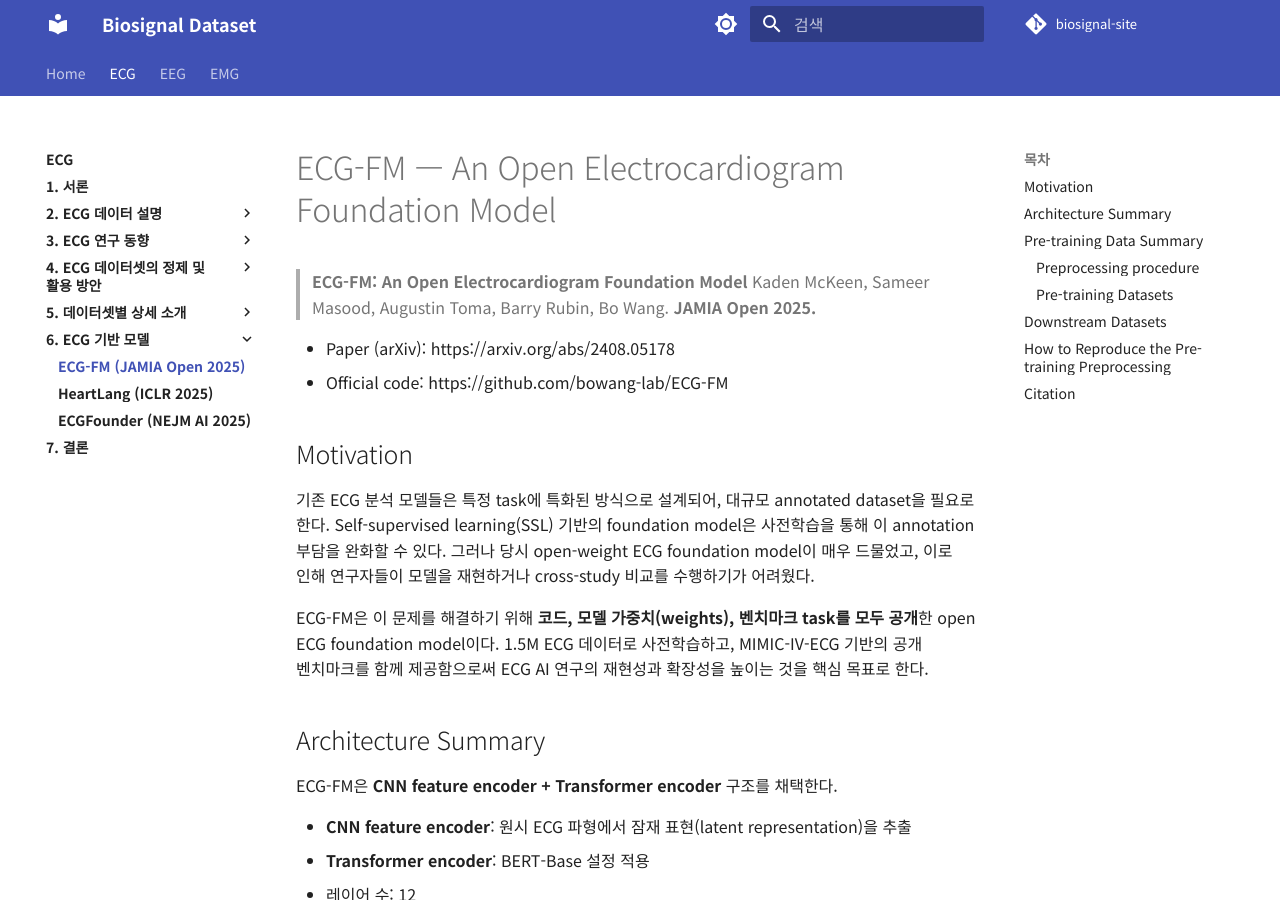
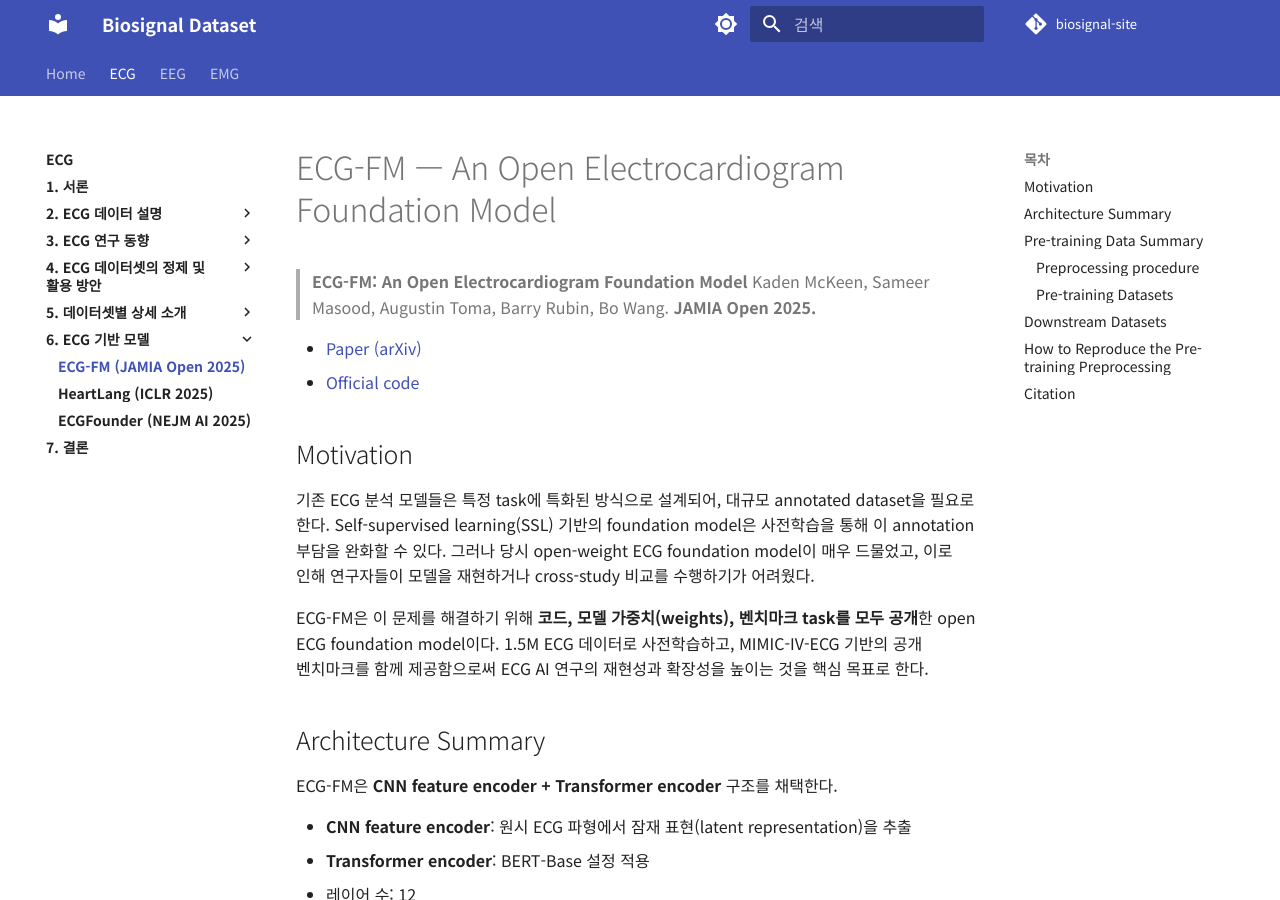
Before and after one commit to iwantjeonyeok/biosignal-site, an MkDocs documentation site: the page built from docs/ecg/6-ecg-기반-모델/ecg-fm.md, in a window 1280 px wide and 900 px high. Built offline with MkDocs 1.6.1 and Material for MkDocs 9.7.7, drawn with Linux system fonts in a browser that asks for light colours; comment, search, counter and statistics services are not loaded.

Commit message:
Update ecg-fm.md

```diff
--- a/docs/ecg/6-ecg-기반-모델/ecg-fm.md
+++ b/docs/ecg/6-ecg-기반-모델/ecg-fm.md
@@ -3,8 +3,8 @@
 > **ECG-FM: An Open Electrocardiogram Foundation Model**
 > Kaden McKeen, Sameer Masood, Augustin Toma, Barry Rubin, Bo Wang. **JAMIA Open 2025.**
 
-- Paper (arXiv): https://arxiv.org/abs/2408.05178
-- Official code: https://github.com/bowang-lab/ECG-FM
+- [Paper (arXiv)](https://arxiv.org/abs/2408.05178)
+- [Official code](https://github.com/bowang-lab/ECG-FM)
 
 ## Motivation
 
```
